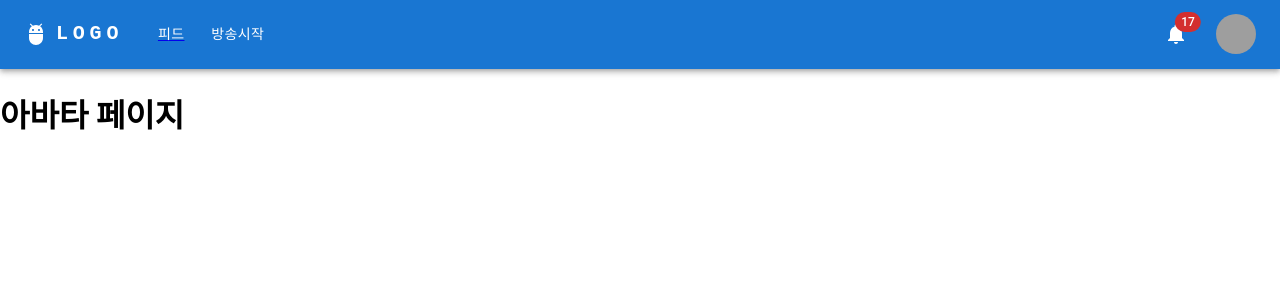
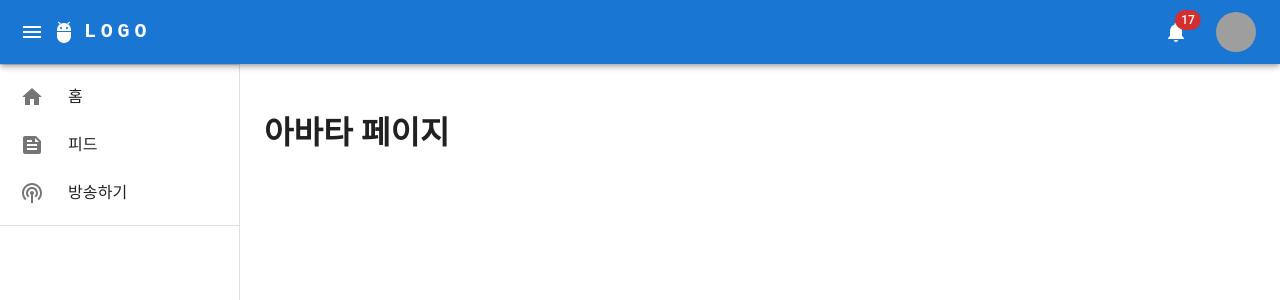
Before and after one commit to seoda0000/MALICON, a React (Create React App) app in the folder frontend/blahblah/: page /avatar in a window 1280 px wide. Shown: the top 300 px of the page. Built offline with nearby package versions, Linux system fonts and the light colour scheme; grey boxes are pictures that could not be loaded.

Commit message:
[FE] Feat: Sub Navbar 추가

```diff
--- a/frontend/blahblah/src/components/layout/Layout.tsx
+++ b/frontend/blahblah/src/components/layout/Layout.tsx
@@ -1,17 +1,305 @@
-import "./Layout.modules.css";
-import NavBar from "./NavBar";
-import React, { ReactNode } from "react";
+import * as React from "react";
+import { styled, useTheme, Theme, CSSObject } from "@mui/material/styles";
+import Box from "@mui/material/Box";
+import MuiDrawer from "@mui/material/Drawer";
+import MuiAppBar, { AppBarProps as MuiAppBarProps } from "@mui/material/AppBar";
+import Toolbar from "@mui/material/Toolbar";
+import List from "@mui/material/List";
+import CssBaseline from "@mui/material/CssBaseline";
+import Typography from "@mui/material/Typography";
+import Divider from "@mui/material/Divider";
+import IconButton from "@mui/material/IconButton";
+import MenuIcon from "@mui/icons-material/Menu";
+import ListItem from "@mui/material/ListItem";
+import ListItemButton from "@mui/material/ListItemButton";
+import ListItemIcon from "@mui/material/ListItemIcon";
+import ListItemText from "@mui/material/ListItemText";
+import HomeIcon from "@mui/icons-material/Home";
+import PodcastsIcon from "@mui/icons-material/Podcasts";
+import FeedIcon from "@mui/icons-material/Feed";
+import { ReactNode } from "react";
+import Menu from "@mui/material/Menu";
+
+import Container from "@mui/material/Container";
+// import Avatar from "@mui/material/Avatar";
+import Button from "@mui/material/Button";
+import Tooltip from "@mui/material/Tooltip";
+import MenuItem from "@mui/material/MenuItem";
+import AdbIcon from "@mui/icons-material/Adb";
+import Badge from "@mui/material/Badge";
+import NotificationsIcon from "@mui/icons-material/Notifications";
+import { Link } from "react-router-dom";
+import ProfileImage from "../auth/ProfileImage";
 
 interface LayoutProps {
   children: ReactNode;
 }
 
-function Layout(props: LayoutProps) {
+const settings = ["Profile", "Account", "Dashboard", "Logout"];
+
+const drawerWidth = 240;
+
+const openedMixin = (theme: Theme): CSSObject => ({
+  width: drawerWidth,
+  transition: theme.transitions.create("width", {
+    easing: theme.transitions.easing.sharp,
+    duration: theme.transitions.duration.enteringScreen,
+  }),
+  overflowX: "hidden",
+});
+
+const closedMixin = (theme: Theme): CSSObject => ({
+  transition: theme.transitions.create("width", {
+    easing: theme.transitions.easing.sharp,
+    duration: theme.transitions.duration.leavingScreen,
+  }),
+  overflowX: "hidden",
+  width: `calc(${theme.spacing(7)} + 1px)`,
+  [theme.breakpoints.up("sm")]: {
+    width: `calc(${theme.spacing(8)} + 1px)`,
+  },
+});
+
+const DrawerHeader = styled("div")(({ theme }) => ({
+  display: "flex",
+  alignItems: "center",
+  justifyContent: "flex-end",
+  padding: theme.spacing(0, 1),
+  // necessary for content to be below app bar
+  ...theme.mixins.toolbar,
+}));
+
+interface AppBarProps extends MuiAppBarProps {
+  open?: boolean;
+}
+
+const AppBar = styled(MuiAppBar, {
+  shouldForwardProp: (prop) => prop !== "open",
+})<AppBarProps>(({ theme, open }) => ({
+  zIndex: theme.zIndex.drawer + 1,
+  transition: theme.transitions.create(["width", "margin"], {
+    easing: theme.transitions.easing.sharp,
+    duration: theme.transitions.duration.leavingScreen,
+  }),
+  ...(open && {
+    marginLeft: drawerWidth,
+    width: `calc(100% - ${drawerWidth}px)`,
+    transition: theme.transitions.create(["width", "margin"], {
+      easing: theme.transitions.easing.sharp,
+      duration: theme.transitions.duration.enteringScreen,
+    }),
+  }),
+}));
+
+const Drawer = styled(MuiDrawer, {
+  shouldForwardProp: (prop) => prop !== "open",
+})(({ theme, open }) => ({
+  width: drawerWidth,
+  flexShrink: 0,
+  whiteSpace: "nowrap",
+  boxSizing: "border-box",
+  ...(open && {
+    ...openedMixin(theme),
+    "& .MuiDrawer-paper": openedMixin(theme),
+  }),
+  ...(!open && {
+    ...closedMixin(theme),
+    "& .MuiDrawer-paper": closedMixin(theme),
+  }),
+}));
+
+export default function Layout(props: LayoutProps) {
+  const [anchorElUser, setAnchorElUser] = React.useState<null | HTMLElement>(
+    null
+  );
+
+  const handleOpenUserMenu = (event: React.MouseEvent<HTMLElement>) => {
+    setAnchorElUser(event.currentTarget);
+  };
+
+  const handleCloseUserMenu = () => {
+    setAnchorElUser(null);
+  };
+
+  // ==========================
+
+  const theme = useTheme();
+  const [open, setOpen] = React.useState(true);
+
+  const handleDrawer = () => {
+    setOpen(!open);
+  };
+
   return (
-    <div>
-      <NavBar />
-      <main className="main">{props.children}</main>
-    </div>
+    <Box sx={{ display: "flex" }}>
+      <CssBaseline />
+
+      <AppBar
+        position="fixed"
+        sx={{ zIndex: (theme) => theme.zIndex.drawer + 2 }}
+      >
+        <Container maxWidth="xl">
+          <Toolbar disableGutters>
+            {/* 메뉴 버튼 */}
+
+            <Box sx={{ display: { xs: "flex", md: "flex" } }}>
+              <IconButton
+                color="inherit"
+                aria-label="open drawer"
+                onClick={handleDrawer}
+                edge="start"
+              >
+                <MenuIcon />
+              </IconButton>
+            </Box>
+
+            {/* 로고 영역 */}
+
+            <AdbIcon sx={{ display: { xs: "flex", md: "flex" }, mr: 1 }} />
+            <Typography
+              variant="h6"
+              noWrap
+              component="a"
+              href="/"
+              sx={{
+                mr: 2,
+                display: { xs: "flex", md: "flex" },
+                fontFamily: "monospace",
+                fontWeight: 700,
+                letterSpacing: ".3rem",
+                color: "inherit",
+                textDecoration: "none",
+                flexGrow: 1,
+              }}
+            >
+              LOGO
+            </Typography>
+
+            {/* 알림과 프로필 영역 */}
+
+            <MenuItem>
+              <IconButton
+                size="large"
+                aria-label="show 17 new notifications"
+                color="inherit"
+              >
+                <Badge badgeContent={17} color="error">
+                  <NotificationsIcon />
+                </Badge>
+              </IconButton>
+            </MenuItem>
+            <Box sx={{ flexGrow: 0 }}>
+              <Tooltip title="Open settings">
+                <IconButton onClick={handleOpenUserMenu} sx={{ p: 0 }}>
+                  <ProfileImage />
+                </IconButton>
+              </Tooltip>
+
+              <Menu
+                sx={{ mt: "45px" }}
+                id="menu-appbar"
+                anchorEl={anchorElUser}
+                anchorOrigin={{
+                  vertical: "top",
+                  horizontal: "right",
+                }}
+                keepMounted
+                transformOrigin={{
+                  vertical: "top",
+                  horizontal: "right",
+                }}
+                open={Boolean(anchorElUser)}
+                onClose={handleCloseUserMenu}
+              >
+                {settings.map((setting) => (
+                  <MenuItem key={setting} onClick={handleCloseUserMenu}>
+                    <Typography textAlign="center">{setting}</Typography>
+                  </MenuItem>
+                ))}
+              </Menu>
+            </Box>
+          </Toolbar>
+        </Container>
+      </AppBar>
+
+      <Drawer variant="permanent" open={open}>
+        <DrawerHeader></DrawerHeader>
+        <Divider />
+        <List>
+          {/* 홈버튼 */}
+
+          <ListItem disablePadding sx={{ display: "block" }}>
+            <ListItemButton
+              sx={{
+                minHeight: 48,
+                justifyContent: open ? "initial" : "center",
+                px: 2.5,
+              }}
+            >
+              <ListItemIcon
+                sx={{
+                  minWidth: 0,
+                  mr: open ? 3 : "auto",
+                  justifyContent: "center",
+                }}
+              >
+                <HomeIcon />
+              </ListItemIcon>
+              <ListItemText primary="홈" sx={{ opacity: open ? 1 : 0 }} />
+            </ListItemButton>
+          </ListItem>
+
+          {/* 구독 */}
+          <ListItem disablePadding sx={{ display: "block" }}>
+            <ListItemButton
+              sx={{
+                minHeight: 48,
+                justifyContent: open ? "initial" : "center",
+                px: 2.5,
+              }}
+            >
+              <ListItemIcon
+                sx={{
+                  minWidth: 0,
+                  mr: open ? 3 : "auto",
+                  justifyContent: "center",
+                }}
+              >
+                <FeedIcon />
+              </ListItemIcon>
+              <ListItemText primary="피드" sx={{ opacity: open ? 1 : 0 }} />
+            </ListItemButton>
+          </ListItem>
+
+          {/* 방송하기 */}
+          <ListItem disablePadding sx={{ display: "block" }}>
+            <ListItemButton
+              sx={{
+                minHeight: 48,
+                justifyContent: open ? "initial" : "center",
+                px: 2.5,
+              }}
+            >
+              <ListItemIcon
+                sx={{
+                  minWidth: 0,
+                  mr: open ? 3 : "auto",
+                  justifyContent: "center",
+                }}
+              >
+                <PodcastsIcon />
+              </ListItemIcon>
+              <ListItemText primary="방송하기" sx={{ opacity: open ? 1 : 0 }} />
+            </ListItemButton>
+          </ListItem>
+        </List>
+        <Divider />
+        <List>{/* Following List 넣기 */}</List>
+      </Drawer>
+      <Box component="main" sx={{ flexGrow: 1, p: 3 }}>
+        <DrawerHeader />
+        <main className="main">{props.children}</main>
+      </Box>
+    </Box>
   );
 }
-export default Layout;
--- a/frontend/blahblah/src/components/layout/NavBar.tsx
+++ b/frontend/blahblah/src/components/layout/NavBar.tsx
@@ -44,7 +44,10 @@ function NavBar() {
   };
 
   return (
-    <AppBar position="static">
+    <AppBar
+      position="fixed"
+      sx={{ zIndex: (theme) => theme.zIndex.drawer + 2 }}
+    >
       <Container maxWidth="xl">
         <Toolbar disableGutters>
           {/* (md) 로고 영역 */}
```
